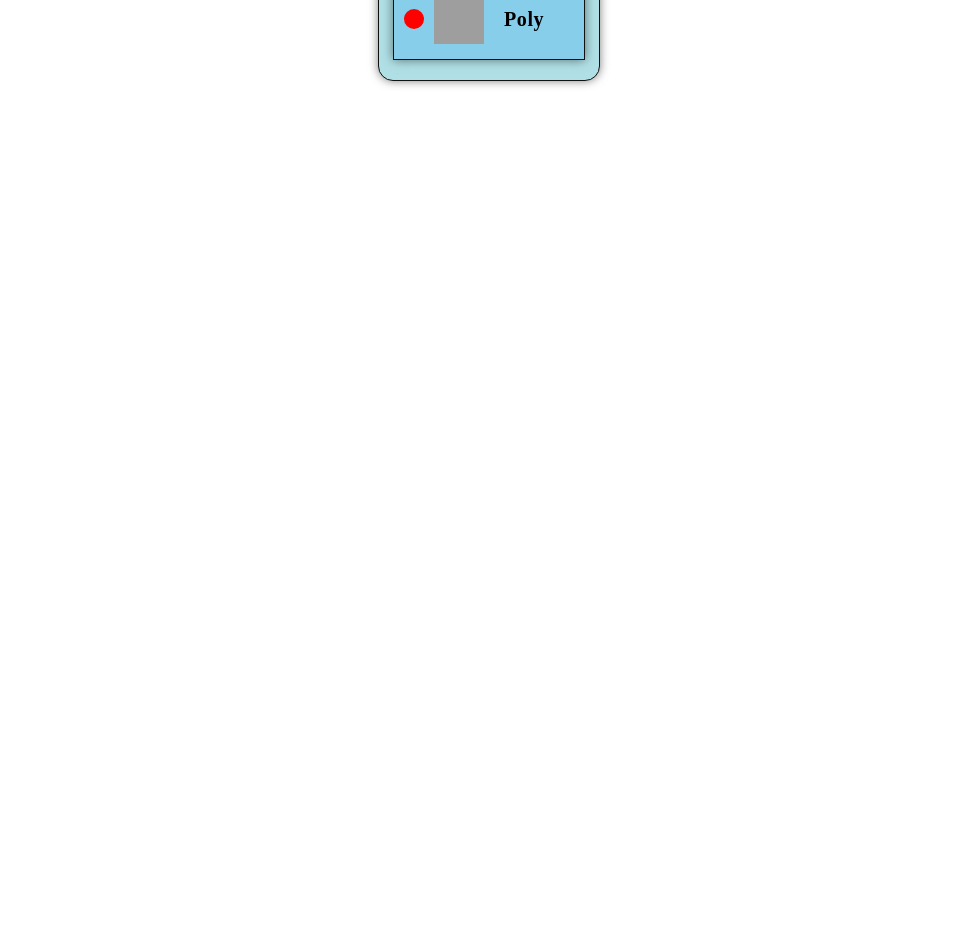
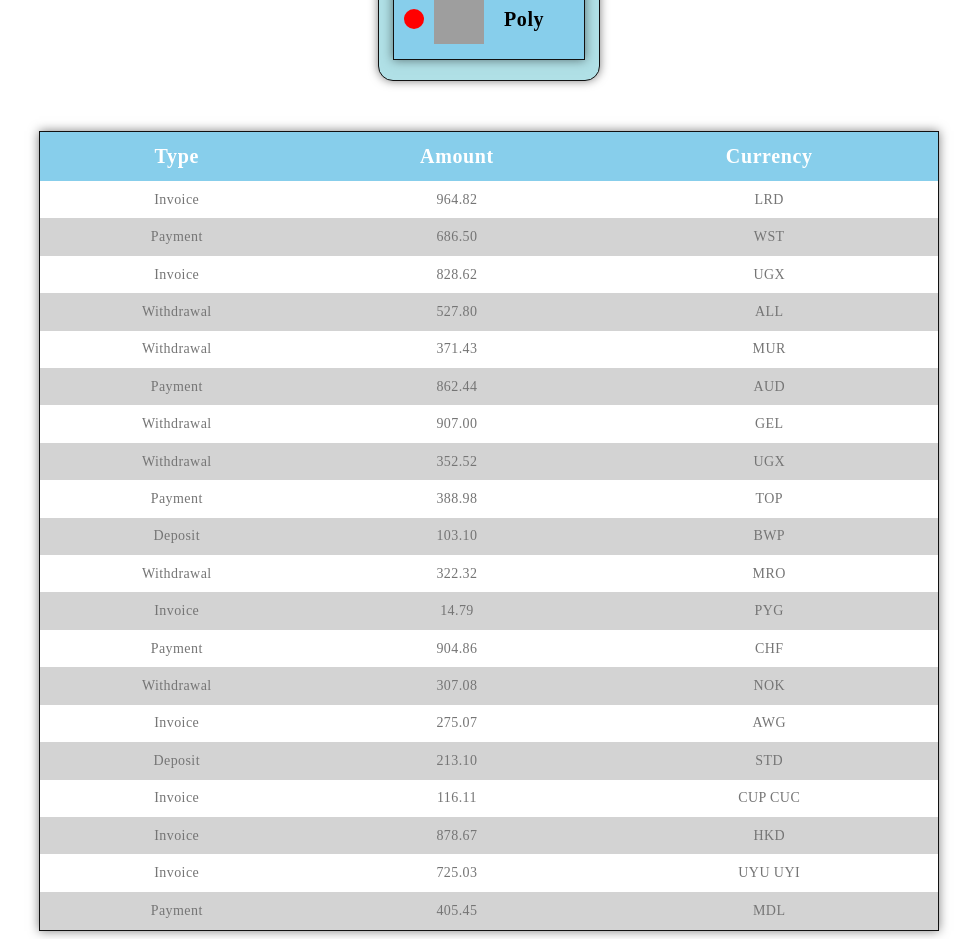
Before and after one commit to MaksStelmakh/goit-react-hw-01-components, a React (Create React App) app: page / in a window 1280 px wide. Shown: the part 1000-1939 px from the top of the page, without its empty margins (151-1128 px from the left). Before the commit the page ends 1131 px from the top, so only its background shows below. Built offline with nearby package versions, Linux system fonts and the light colour scheme; grey boxes are pictures that could not be loaded.

Commit message:
Закончил делать 4 часть задания

```diff
--- a/src/components/App/App.jsx
+++ b/src/components/App/App.jsx
@@ -1,9 +1,11 @@
 import Profile from "../profile/Profile";
 import Statistics from "../statistics/Statistics";
 import FriendList from "../friendList/FriendList";
+import TransactionHistory from "../transactionHistory/TransactionHistory";
 import user from "../profile/user.json";
 import data from "../statistics/data.json";
 import friends from "../friendList/friends.json";
+import transactions from "../transactionHistory/transactions.json";
 
 export default function App() {
   return (
@@ -15,10 +17,9 @@
         avatar={user.avatar}
         stats={user.stats}
       />
-
       <Statistics info={data} />
-
       <FriendList data={friends} />
+      <TransactionHistory transaction={transactions} />
     </>
   );
 }
--- /dev/null
+++ b/src/components/transactionHistory/TransactionHistory.jsx
@@ -0,0 +1,32 @@
+import {
+  Table,
+  TableHead,
+  Names,
+  Values,
+  Lines,
+} from "./TransactionHistory.styled";
+
+export default function TransactionHistory({ transaction }) {
+  return (
+    <Table>
+      <TableHead>
+        <tr>
+          <Names>Type</Names>
+          <Names>Amount</Names>
+          <Names>Currency</Names>
+        </tr>
+      </TableHead>
+      <tbody>
+        {transaction.map(({ id, type, amount, currency }) => {
+          return (
+            <Lines key={id}>
+              <Values>{type}</Values>
+              <Values>{amount}</Values>
+              <Values>{currency}</Values>
+            </Lines>
+          );
+        })}
+      </tbody>
+    </Table>
+  );
+}
--- /dev/null
+++ b/src/components/transactionHistory/TransactionHistory.styled.jsx
@@ -0,0 +1,42 @@
+import styled from "@emotion/styled";
+
+export const Table = styled.table`
+  margin: 0 auto;
+  width: 900px;
+  height: 800px;
+  border: 1px solid #111111;
+  box-shadow: 0 0 10px rgba(0, 0, 0, 0.5);
+  border-collapse: collapse;
+`;
+
+export const TableHead = styled.thead`
+  background-color: #87ceeb;
+  width: 900px;
+  height: 50px;
+  padding: 0;
+`;
+
+export const Names = styled.td`
+  font-weight: 700;
+  font-size: 20px;
+  line-height: 24px;
+  letter-spacing: 0.03em;
+  color: #ffffff;
+  text-align: center;
+`;
+
+export const Values = styled.td`
+  font-weight: 400;
+  font-size: 14px;
+  line-height: 24px;
+  letter-spacing: 0.03em;
+  color: #757575;
+  text-align: center;
+  text-transform: capitalize;
+`;
+
+export const Lines = styled.tr`
+  &:nth-child(2n) {
+    background-color: #d3d3d3;
+  }
+`;
--- /dev/null
+++ b/src/components/transactionHistory/transactions.json
@@ -0,0 +1,122 @@
+[
+  {
+    "id": "1e0700a2-5183-4291-85cc-2065a036a683",
+    "type": "invoice",
+    "amount": "964.82",
+    "currency": "LRD"
+  },
+  {
+    "id": "a30f821b-4d25-4ff0-abdd-e340b3f0dd2b",
+    "type": "payment",
+    "amount": "686.50",
+    "currency": "WST"
+  },
+  {
+    "id": "44dca67a-8e5a-4798-bf8e-b15efd4e1abd",
+    "type": "invoice",
+    "amount": "828.62",
+    "currency": "UGX"
+  },
+  {
+    "id": "ea8ed3dc-2b68-4a53-905a-53ecb0adef33",
+    "type": "withdrawal",
+    "amount": "527.80",
+    "currency": "ALL"
+  },
+  {
+    "id": "ea76146a-0b00-4b80-bc02-a8c822176712",
+    "type": "withdrawal",
+    "amount": "371.43",
+    "currency": "MUR"
+  },
+  {
+    "id": "63ca02f9-d637-46b5-9237-f3b24425e029",
+    "type": "payment",
+    "amount": "862.44",
+    "currency": "AUD"
+  },
+  {
+    "id": "ed0263e8-59a5-4bf1-87e0-2bb88e53dc34",
+    "type": "withdrawal",
+    "amount": "907.00",
+    "currency": "GEL"
+  },
+  {
+    "id": "6013bad0-750c-4691-8bc2-d8f2b43969c4",
+    "type": "withdrawal",
+    "amount": "352.52",
+    "currency": "UGX"
+  },
+  {
+    "id": "252c7be4-8b06-4fa7-8d42-61fb835b70d5",
+    "type": "payment",
+    "amount": "388.98",
+    "currency": "TOP"
+  },
+  {
+    "id": "4eaab41b-b967-40ac-82ed-85fc66f646f1",
+    "type": "deposit",
+    "amount": "103.10",
+    "currency": "BWP"
+  },
+  {
+    "id": "9648a350-8469-42d5-8bf3-18090de5fe67",
+    "type": "withdrawal",
+    "amount": "322.32",
+    "currency": "MRO"
+  },
+  {
+    "id": "9c5c25fb-1a95-4b2f-8d1f-4c4426d677cc",
+    "type": "invoice",
+    "amount": "14.79",
+    "currency": "PYG"
+  },
+  {
+    "id": "43ef232c-80e9-4d6f-b48a-b22405620de3",
+    "type": "payment",
+    "amount": "904.86",
+    "currency": "CHF"
+  },
+  {
+    "id": "5161682e-e620-4019-ab0a-24ceb10fbd20",
+    "type": "withdrawal",
+    "amount": "307.08",
+    "currency": "NOK"
+  },
+  {
+    "id": "7b119d71-42e6-4c42-a141-6818b07bb9ff",
+    "type": "invoice",
+    "amount": "275.07",
+    "currency": "AWG"
+  },
+  {
+    "id": "a4f65722-65c4-4c28-b1f4-b8ed988bb205",
+    "type": "deposit",
+    "amount": "213.10",
+    "currency": "STD"
+  },
+  {
+    "id": "c6e5784b-0ca3-48d6-86e5-b5128af5a523",
+    "type": "invoice",
+    "amount": "116.11",
+    "currency": "CUP CUC"
+  },
+  {
+    "id": "c9ebed6a-3a02-4b49-ac0d-0534b51f2bfd",
+    "type": "invoice",
+    "amount": "878.67",
+    "currency": "HKD"
+  },
+  {
+    "id": "a4a98b0e-b22c-438b-9f83-de2df52110c8",
+    "type": "invoice",
+    "amount": "725.03",
+    "currency": "UYU UYI"
+  },
+  {
+    "id": "b39bfa7a-0166-4c47-94d6-87d20590f746",
+    "type": "payment",
+    "amount": "405.45",
+    "currency": "MDL"
+  }
+]
```
